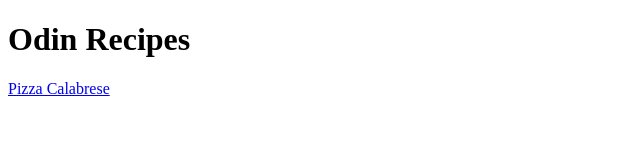
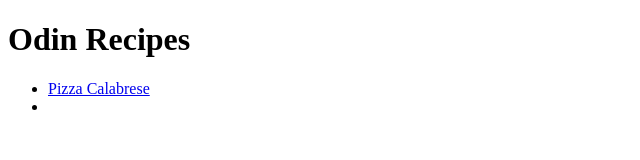
Before and after one commit to ruzicicmichael/recipes, a plain HTML site: page index.html in a window 1280 px wide. Shown: the whole page, without its empty margins (0-640 px from the left). Drawn offline with Linux system fonts and the light colour scheme.

Commit message:
Put the recipes in an unordered list

```diff
--- a/index.html
+++ b/index.html
@@ -7,6 +7,10 @@
 </head>
 <body>
     <h1>Odin Recipes</h1>
-    <a href="/rcp/pizza.html">Pizza Calabrese</a>
+    <ul>
+       <li><a href="/rcp/pizza.html">Pizza Calabrese</a></li>
+       <li></li>
+
+    </ul>
 </body>
 </html>
```
